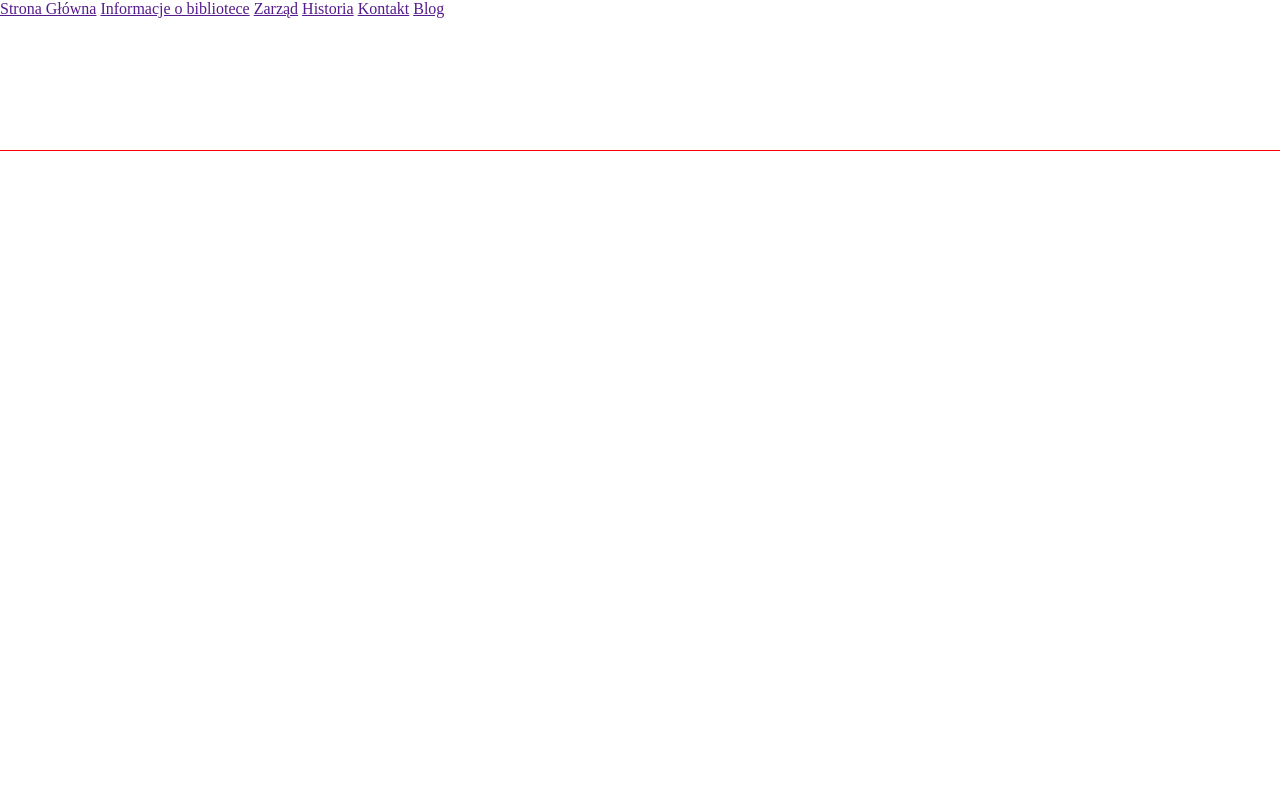
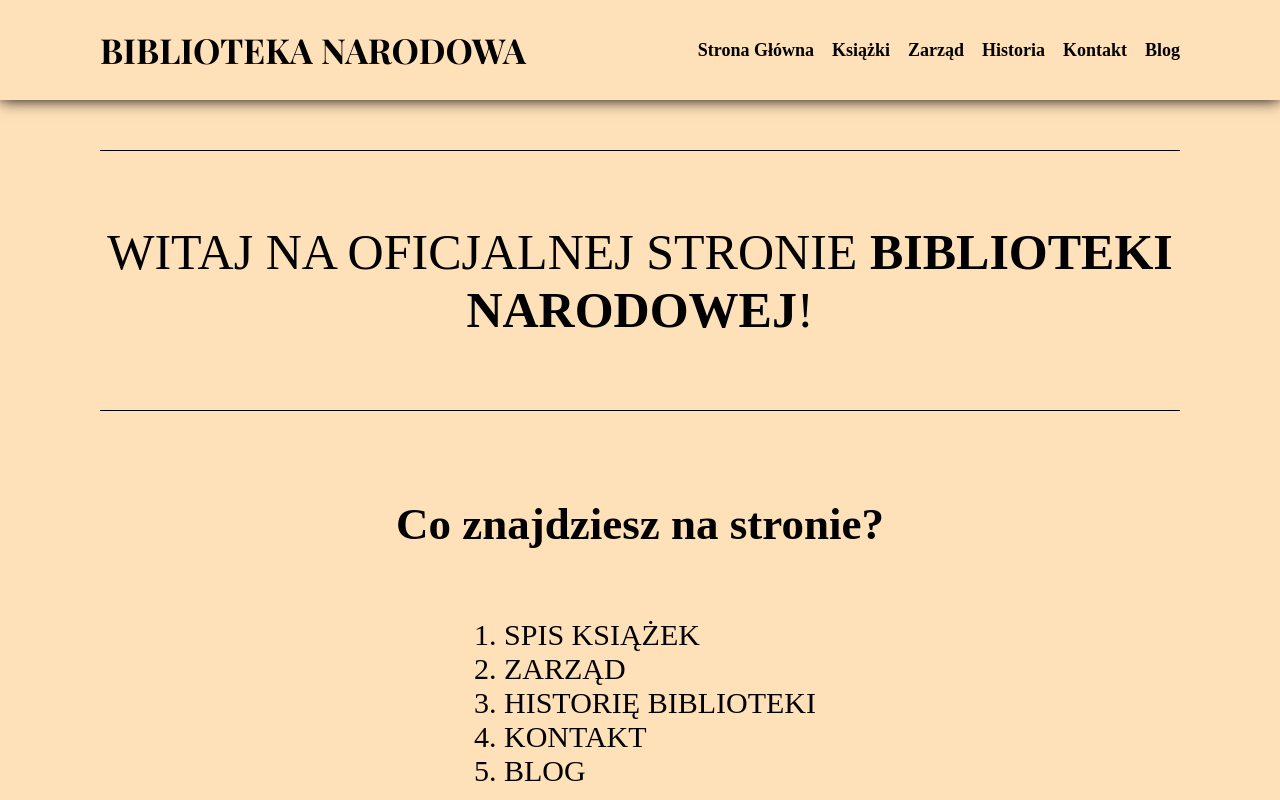
Before and after one commit to zippobss777/Biblioteka-Narodowa, a plain HTML site: page index.html in a window 1280 px wide. Drawn offline with nearby package versions, Linux system fonts and the light colour scheme; a web font is replaced by a local one.

Commit message:
Uzupełnienie pliku index.html, oraz potrzebnych do niego stylów w css/style.css

```diff
--- a/css/style.css
+++ b/css/style.css
@@ -1,3 +1,5 @@
+@import url('https://fonts.googleapis.com/css2?family=Anton&family=Arimo:ital,wght@0,400..700;1,400..700&family=Bilbo+Swash+Caps&family=Cinzel+Decorative:wght@400;700;900&family=Emilys+Candy&family=Inconsolata:wght@200..900&family=Inter:ital,opsz,wght@0,14..32,100..900;1,14..32,100..900&family=Lacquer&family=Manuale:ital,wght@0,300..800;1,300..800&family=Merriweather:ital,opsz,wght@0,18..144,300..900;1,18..144,300..900&family=Montserrat:ital,wght@0,100..900;1,100..900&family=Norican&family=Open+Sans:ital,wght@0,300..800;1,300..800&family=Oswald:wght@200..700&family=Pacifico&family=Playfair+Display:ital,wght@0,400..900;1,400..900&family=Playwrite+IT+Trad:wght@100..400&family=Roboto+Slab:wght@100..900&family=Splash&family=Trade+Winds&family=Vina+Sans&family=Zeyada&display=swap');
+
 body, html{
     padding: 0;
     margin: 0;
@@ -5,9 +7,99 @@ body, html{
     width: 100vw;
     height: 100vh;
     scroll-behavior: smooth;
+    overflow-x: hidden;
+    background-color: rgb(255, 225, 185);
+    font-family: "Playfair Display", serif;
 }
 
 header{
-    height: 150px;
-    border-bottom: 1px solid red;
+    height: 100px;
+    display: flex;
+    justify-content: space-between;
+    align-items: center;
+    padding: 0 100px;
+    position: fixed;
+    width: calc(100% - 200px);
+    backdrop-filter: blur(5px);
+    box-shadow: 0 0 15px black;
 }
+
+header > #left{
+    font-size: 23px;
+    font-weight: 800;
+    cursor: default;
+}
+
+header > nav{
+    display: flex;
+    gap: 18px;
+}
+
+header > nav > a{
+    text-decoration: none;
+    color: black;
+    font-family: Manuale, serif;
+    font-size: 18px;
+    font-weight: 600;
+}
+
+header > nav > a:hover{
+    text-decoration: underline;
+}
+
+main{
+    margin-top: 100px;
+    padding: 20px 100px;
+    display: flex;
+    justify-content: center;
+    flex-direction: column;
+}
+
+section{
+    margin-bottom: 20px;
+    padding: 30px 0;
+    display: flex;
+    align-items: center;
+    justify-content: center;
+}
+
+main > section#witaj{
+    margin-top: 30px;
+    border-top: 1px solid black;
+    border-bottom: 1px solid black;
+}
+
+main > section#witaj > h1{
+    text-align: center;
+    font-size: 50px;
+    font-weight: 500;
+    font-family: Manuale, serif;
+}
+
+main > section#witaj > h1 > span{
+    font-weight: 700;
+}
+
+main > section#na-stronie{
+    font-weight: 300;
+    font-size: 30px;
+    font-family: Manuale, serif;
+    display: flex;
+    flex-direction: column;
+}
+
+main > section#na-stronie p{
+    font-size: 18px;
+}
+
+footer{
+    display: flex;
+    justify-content: center;
+    align-items: center;
+    padding: 15px 0;
+    box-shadow: 0 0 5px black;
+}
+
+main > section#ksiazki > h1{
+    border: 1px solid red;
+}
--- a/index.html
+++ b/index.html
@@ -8,16 +8,42 @@
 </head>
 <body>
     <header>
-        <div id="left"></div>
+        <div id="left">
+            <h2>BIBLIOTEKA NARODOWA</h2>
+        </div>
 
         <nav>
-            <a href="">Strona Główna</a>
-            <a href="">Informacje o bibliotece</a>
-            <a href="">Zarząd</a>
-            <a href="">Historia</a>
-            <a href="">Kontakt</a>
-            <a href="">Blog</a>
+            <a href="/index.html">Strona Główna</a>
+            <a href="/ksiazki.html">Książki</a>
+            <a href="/zarzad.html">Zarząd</a>
+            <a href="/historia.html">Historia</a>
+            <a href="/kontakt.html">Kontakt</a>
+            <a href="/blog.html">Blog</a>
         </nav>
     </header>
+
+    <main>
+        <section id="witaj">
+            <h1>WITAJ NA OFICJALNEJ STRONIE <span>BIBLIOTEKI NARODOWEJ</span>!</h1>
+        </section>
+
+        <section id="na-stronie">
+            <h2>Co znajdziesz na stronie?</h2>
+
+            <ol>
+                <li>SPIS KSIĄŻEK</li>
+                <li>ZARZĄD</li>
+                <li>HISTORIĘ BIBLIOTEKI</li>
+                <li>KONTAKT</li>
+                <li>BLOG</li>
+            </ol>
+
+            <p>JEŻELI CHCESZ UDAĆ SIĘ NA KTÓRĄŚ Z PODSTRON, UŻYJ PRZEKIEROWANIA NA GÓRZE!</p>
+        </section>
+    </main>
+
+    <footer>
+        BIBLIOTEKA NARODOWA &copy 2026
+    </footer>
 </body>
 </html>
```
Also changed, not shown: ksiazki.html (added, +35 -0 lines), informacje-o-bibliotece.html (deleted).
